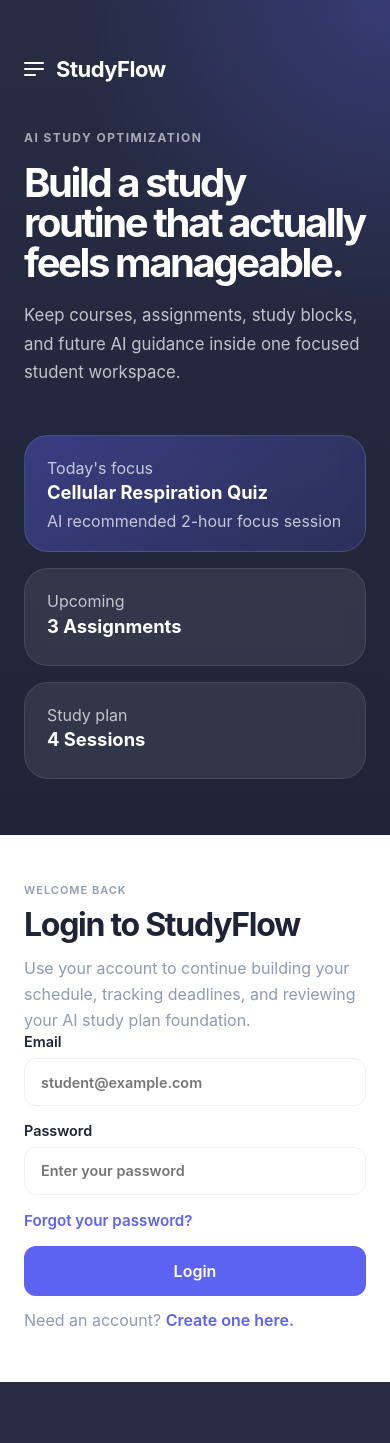
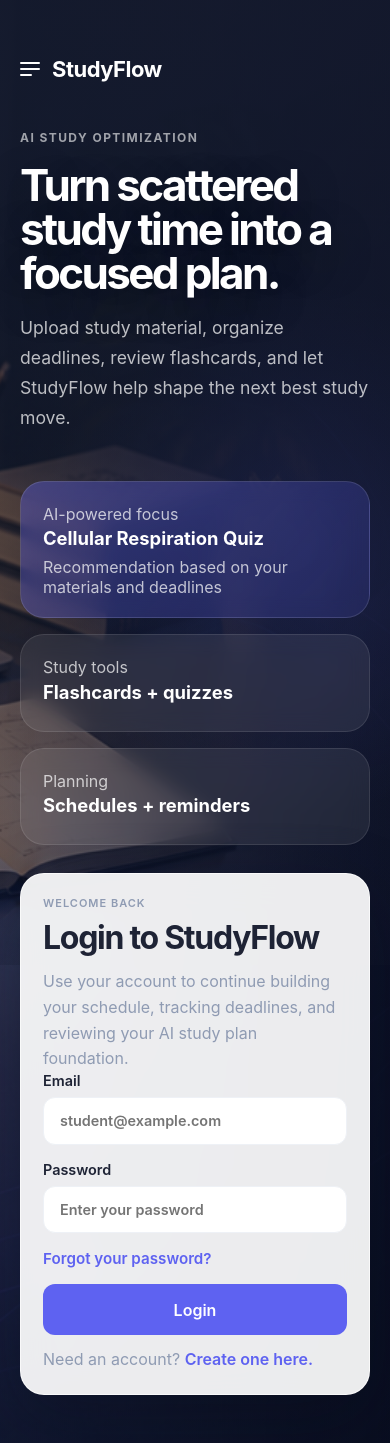
Before and after one commit to GreatlyDev/StudyFlow, a React (Vite) app in the folder frontend/: page /login in a window 390 px wide. Before the commit the page ends 1382 px from the top, so only its background shows below. Built offline with nearby package versions, Linux system fonts and the light colour scheme; no server answers.

Commit message:
Refresh StudyFlow landing page

```diff
--- a/frontend/src/components/AuthShell.jsx
+++ b/frontend/src/components/AuthShell.jsx
@@ -1,5 +1,6 @@
 import { Link } from "react-router-dom";
 
+import landingHeroImage from "../assets/studyflow-landing-page.png";
 import BrandMark from "./BrandMark";
 
 export default function AuthShell({
@@ -12,7 +13,10 @@ export default function AuthShell({
   children,
 }) {
   return (
-    <section className="auth-layout">
+    <section
+      className="auth-layout auth-hero-layout"
+      style={{ "--auth-hero-image": `url(${landingHeroImage})` }}
+    >
       <div className="auth-side">
         <div className="auth-brand">
           <BrandMark />
@@ -21,28 +25,28 @@ export default function AuthShell({
 
         <div className="auth-copy">
           <p className="auth-kicker">AI Study Optimization</p>
-          <h1>Build a study routine that actually feels manageable.</h1>
+          <h1>Turn scattered study time into a focused plan.</h1>
           <p>
-            Keep courses, assignments, study blocks, and future AI guidance inside one
-            focused student workspace.
+            Upload study material, organize deadlines, review flashcards, and let StudyFlow
+            help shape the next best study move.
           </p>
         </div>
 
         <div className="auth-preview">
           <div className="auth-preview-card auth-preview-card-primary">
-            <p>Today&apos;s focus</p>
+            <p>AI-powered focus</p>
             <strong>Cellular Respiration Quiz</strong>
-            <span>AI recommended 2-hour focus session</span>
+            <span>Recommendation based on your materials and deadlines</span>
           </div>
 
           <div className="auth-preview-grid">
             <div className="auth-preview-card">
-              <p>Upcoming</p>
-              <strong>3 Assignments</strong>
+              <p>Study tools</p>
+              <strong>Flashcards + quizzes</strong>
             </div>
             <div className="auth-preview-card">
-              <p>Study plan</p>
-              <strong>4 Sessions</strong>
+              <p>Planning</p>
+              <strong>Schedules + reminders</strong>
             </div>
           </div>
         </div>
--- a/frontend/src/styles/index.css
+++ b/frontend/src/styles/index.css
@@ -1238,6 +1238,26 @@ label {
   background: var(--brand-dark);
 }
 
+.auth-hero-layout {
+  position: relative;
+  display: block;
+  min-height: 100vh;
+  overflow: hidden;
+  background:
+    linear-gradient(90deg, rgba(10, 14, 28, 0.08) 0%, rgba(10, 14, 28, 0.34) 46%, rgba(9, 14, 35, 0.84) 100%),
+    var(--auth-hero-image) center / cover no-repeat;
+}
+
+.auth-hero-layout::before {
+  content: "";
+  position: absolute;
+  inset: 0;
+  background:
+    radial-gradient(circle at 78% 38%, rgba(94, 98, 241, 0.22), transparent 28%),
+    linear-gradient(180deg, rgba(7, 10, 23, 0.08), rgba(7, 10, 23, 0.42));
+  pointer-events: none;
+}
+
 .auth-side {
   background:
     radial-gradient(circle at top right, rgba(94, 98, 241, 0.28), transparent 34%),
@@ -1247,6 +1267,15 @@ label {
   flex-direction: column;
   justify-content: space-between;
   gap: 48px;
+}
+
+.auth-hero-layout .auth-side {
+  position: relative;
+  z-index: 1;
+  min-height: 100vh;
+  width: min(54vw, 780px);
+  background: linear-gradient(90deg, rgba(21, 26, 45, 0.76), rgba(21, 26, 45, 0.12));
+  pointer-events: none;
 }
 
 .auth-copy {
@@ -1271,6 +1300,22 @@ label {
   letter-spacing: -0.06em;
 }
 
+.auth-hero-layout .auth-copy {
+  margin-top: auto;
+  margin-bottom: auto;
+}
+
+.auth-hero-layout .auth-copy h1 {
+  max-width: 620px;
+  font-size: clamp(3rem, 6vw, 5.8rem);
+  text-shadow: 0 16px 42px rgba(5, 8, 20, 0.38);
+}
+
+.auth-hero-layout .auth-copy p:last-child {
+  max-width: 560px;
+  font-size: 1.1rem;
+}
+
 .auth-copy p:last-child {
   color: rgba(255, 255, 255, 0.72);
   font-size: 1.05rem;
@@ -1323,9 +1368,33 @@ label {
   padding: 40px 32px;
 }
 
+.auth-hero-layout .auth-panel {
+  position: absolute;
+  inset: 0;
+  z-index: 2;
+  align-items: flex-end;
+  justify-content: flex-end;
+  padding: 48px 64px;
+  background: transparent;
+  pointer-events: none;
+}
+
 .auth-card-shell {
   width: min(100%, 460px);
   padding: 8px 0;
+}
+
+.auth-hero-layout .auth-card-shell {
+  width: min(100%, 440px);
+  max-height: calc(100vh - 96px);
+  overflow-y: auto;
+  padding: 28px;
+  border: 1px solid rgba(255, 255, 255, 0.72);
+  border-radius: 28px;
+  background: rgba(255, 255, 255, 0.92);
+  box-shadow: 0 24px 70px rgba(7, 10, 23, 0.28);
+  backdrop-filter: blur(18px);
+  pointer-events: auto;
 }
 
 .auth-card-shell h2 {
@@ -1403,6 +1472,36 @@ label {
   .span-2 {
     grid-column: span 1;
   }
+
+  .auth-hero-layout {
+    min-height: auto;
+    overflow: visible;
+  }
+
+  .auth-hero-layout .auth-side,
+  .auth-hero-layout .auth-panel {
+    position: relative;
+    inset: auto;
+    width: 100%;
+    min-height: auto;
+  }
+
+  .auth-hero-layout .auth-side {
+    padding-bottom: 120px;
+    background: linear-gradient(180deg, rgba(21, 26, 45, 0.86), rgba(21, 26, 45, 0.2));
+  }
+
+  .auth-hero-layout .auth-panel {
+    align-items: center;
+    justify-content: center;
+    margin-top: -92px;
+    padding-top: 0;
+    pointer-events: auto;
+  }
+
+  .auth-hero-layout .auth-card-shell {
+    max-height: none;
+  }
 }
 
 @media (max-width: 900px) {
@@ -1483,6 +1582,21 @@ label {
     font-size: 2.5rem;
   }
 
+  .auth-hero-layout .auth-copy h1 {
+    font-size: 2.75rem;
+  }
+
+  .auth-hero-layout .auth-side,
+  .auth-hero-layout .auth-panel {
+    padding-left: 20px;
+    padding-right: 20px;
+  }
+
+  .auth-hero-layout .auth-card-shell {
+    padding: 22px;
+    border-radius: 24px;
+  }
+
   .study-progress-wrap {
     grid-template-columns: 1fr;
   }
```
Also changed, not shown: frontend/src/assets/studyflow-landing-page.png (added).
